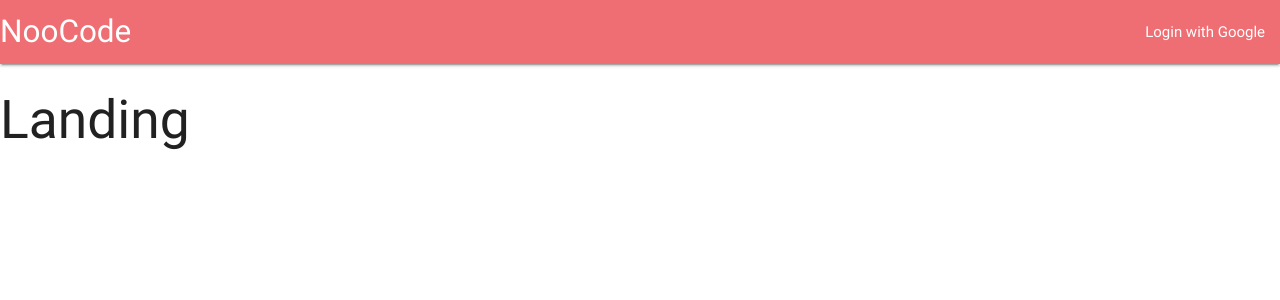
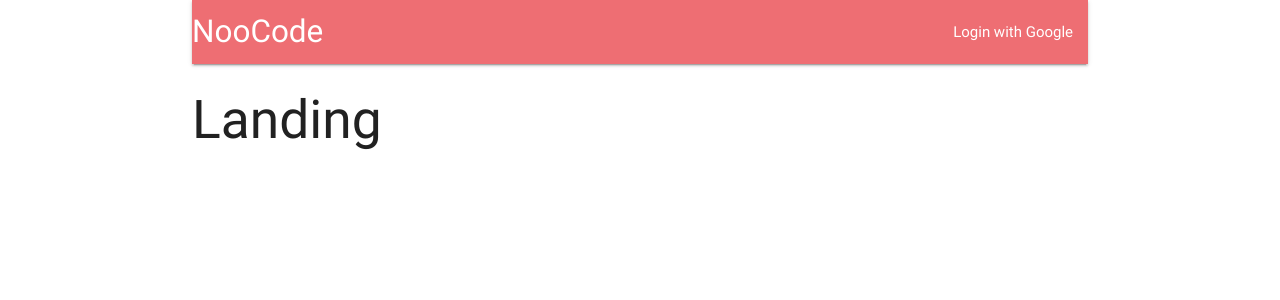
Before and after one commit to cronwel/noocode, a React (Create React App) app in the folder client/: page / in a window 1280 px wide. Shown: the top 300 px of the page. Built offline with nearby package versions, Linux system fonts and the light colour scheme.

Commit message:
Installation of axios redux thunk

```diff
--- a/client/package.json
+++ b/client/package.json
@@ -8,13 +8,15 @@
     }
   },
   "dependencies": {
+    "axios": "^0.17.1",
     "materialize-css": "^0.100.2",
     "react": "^16.1.1",
     "react-dom": "^16.1.1",
     "react-redux": "^5.0.6",
     "react-router-dom": "^4.2.2",
     "react-scripts": "1.0.17",
-    "redux": "^3.7.2"
+    "redux": "^3.7.2",
+    "redux-thunk": "^2.2.0"
   },
   "scripts": {
     "start": "react-scripts start",
--- a/client/src/components/App.js
+++ b/client/src/components/App.js
@@ -9,6 +9,7 @@ const Landing = () => <h2>Landing</h2>;
 const App = () => {
   return (
     <div>
+      <div className="container">
         <BrowserRouter>
           <div>
             <Header />
@@ -18,6 +19,7 @@ const App = () => {
           </div>
         </BrowserRouter>
       </div>
+    </div>
   );
 };
 
```
Also changed, not shown: 1 other file (tests, documents, lock files or other folders). Lines whose indentation alone changed are shown as unchanged.
